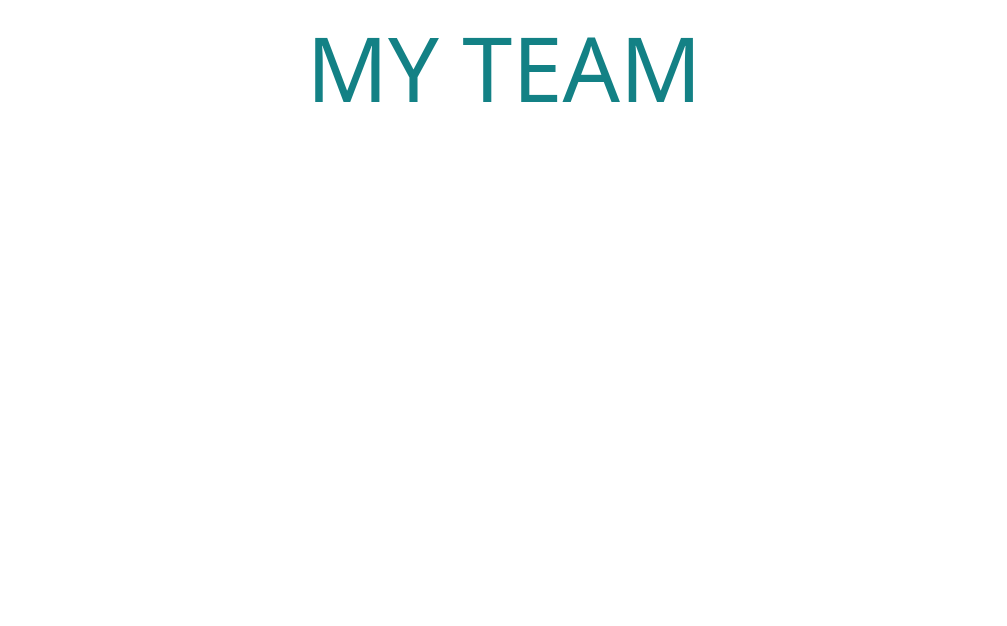
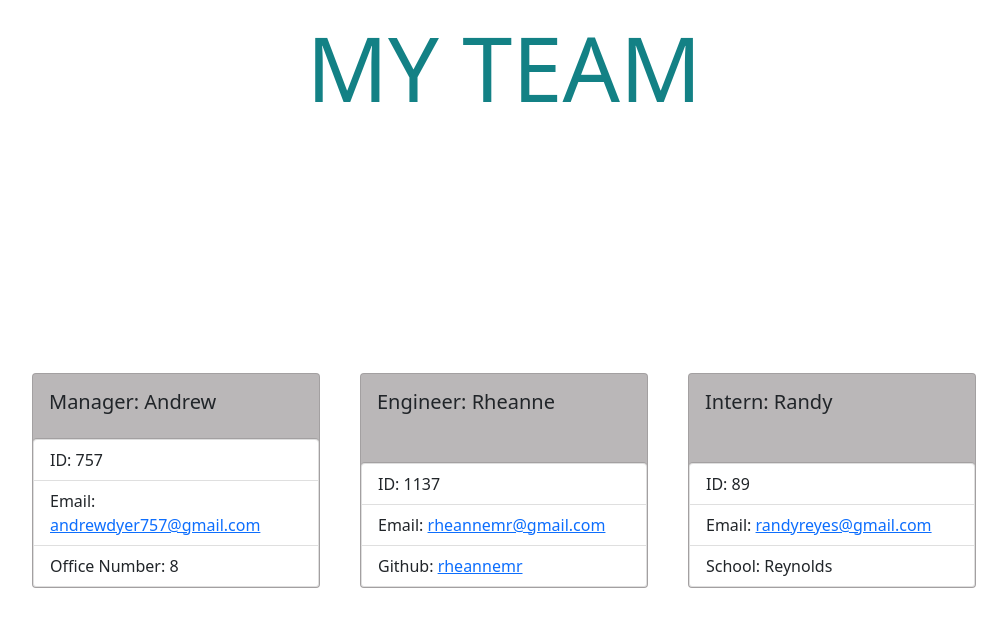
Before and after one commit to rheannemr/Team-Profile-Generator, a website: page public/index.html in a window 1280 px wide. Shown: the whole page, without its empty margins (136-1143 px from the left). Drawn offline with nearby package versions, Linux system fonts and the light colour scheme.

Commit message:
Finished HTML

```diff
--- a/public/index.html
+++ b/public/index.html
@@ -19,3 +19,35 @@
     <div class="container">
         <div class="row">
             <div class="team-area col-12 d-flex justify-content-center">
+
+                <div class="card" style="width: 18rem; background-color: rgb(186, 183, 184);">
+        <div class="card-body">
+            <h5 class="card-title">Manager: Andrew</h5>
+        </div>
+        <ul class="list-group">
+            <li class="list-group-item">ID: 757</li>
+            <li class="list-group-item">Email: <a href="mailto:andrewdyer757@gmail.com">andrewdyer757@gmail.com</a></li>
+            <li class="list-group-item">Office Number: 8</li>
+        </ul>
+    </div><div class="card" style="width: 18rem; background-color: rgb(186, 183, 184);">
+        <div class="card-body">
+            <h5 class="card-title">Engineer: Rheanne</h5>
+        </div>
+        <ul class="list-group">
+            <li class="list-group-item">ID: 1137</li>
+            <li class="list-group-item">Email: <a href="mailto:rheannemr@gmail.com">rheannemr@gmail.com</a></li>
+            <li class="list-group-item">Github: <a href="https://github.com/rheannemr" target="_blank">rheannemr</a></li>
+        </ul>
+    </div><div class="card" style="width: 18rem; background-color: rgb(186, 183, 184);">
+        <div class="card-body">
+            <h5 class="card-title">Intern: Randy</h5>
+        </div>
+        <ul class="list-group">
+            <li class="list-group-item">ID: 89</li>
+            <li class="list-group-item">Email: <a href="mailto:randyreyes@gmail.com">randyreyes@gmail.com</a></li>
+            <li class="list-group-item">School: Reynolds</li>
+        </ul>
+    </div>
+
+    </body>
+    </html>
```
